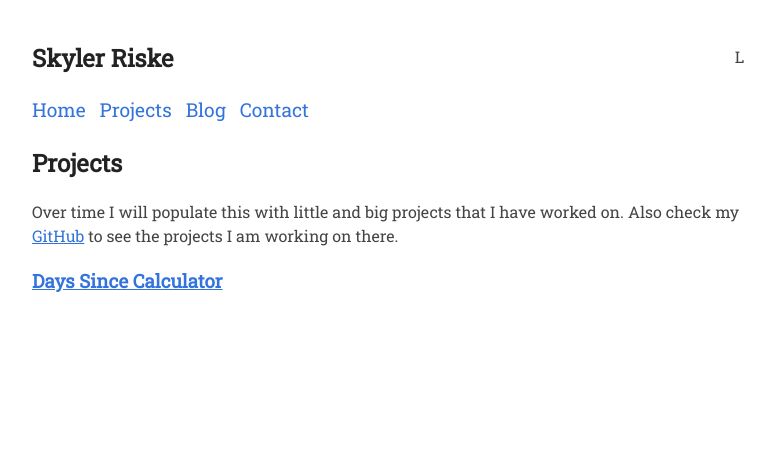
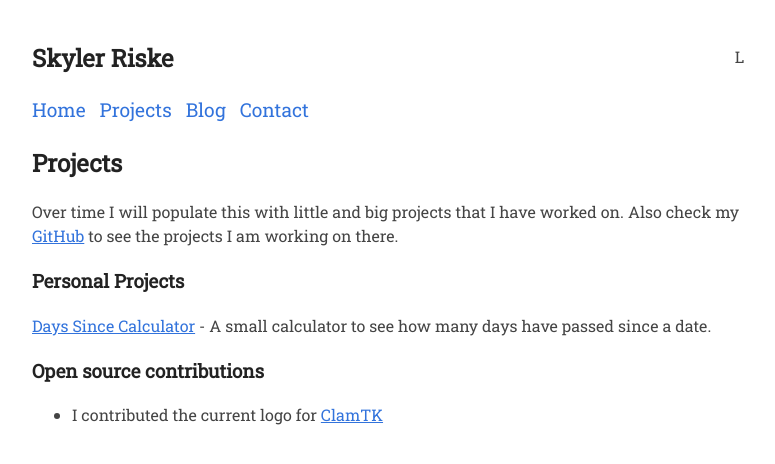
Before and after one commit to sriske2/sriske2.github.io, a Jekyll site: the page built from pages/projects.md, in a window 1280 px wide. Shown: the top 464 px of the page, without its empty margins (248-1023 px from the left). Built offline with Jekyll 4.4.1, drawn with Linux system fonts in a browser that asks for light colours.

Commit message:
update projects page

```diff
--- a/assets/style.css
+++ b/assets/style.css
@@ -353,7 +353,7 @@ ul.discover-posts li small a {
     .helptext {
         color: #aaa;
     }
-}*/
+}
 
 
 
--- a/pages/projects.md
+++ b/pages/projects.md
@@ -7,4 +7,8 @@ permalink: /projects/
 <!-- todo: keep a file of the projects and their URLS, iterate and list automatically. -->
 Over time I will populate this with little and big projects that I have worked on. Also check my [GitHub]({{ site.github }}) to see the projects I am working on there.
 
-### [Days Since Calculator](/daysSinceCalculator)
+### Personal Projects
+[Days Since Calculator](/daysSinceCalculator) - A small calculator to see how many days have passed since a date.
+
+### Open source contributions
+- I contributed the current logo for [ClamTK](https://gitlab.com/dave_m/clamtk)
```
Also changed, not shown: pages/contact.md (+1 -1 lines).
